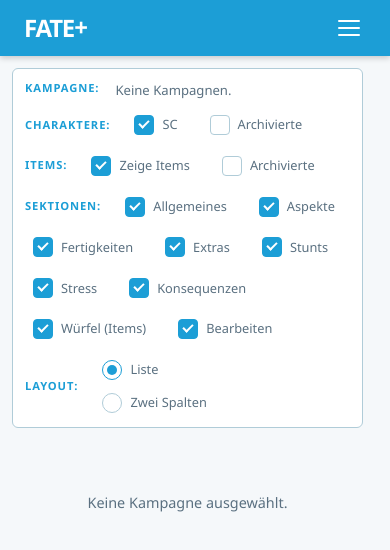
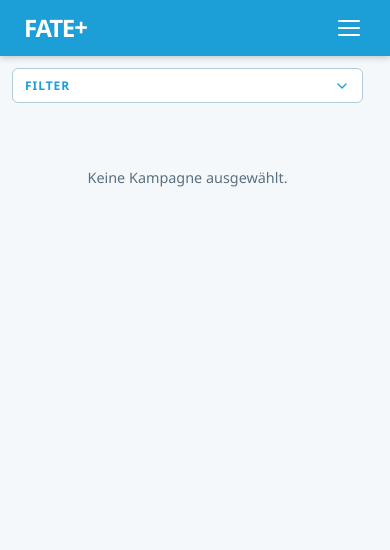
Before and after one commit to timengel/fate-copilot, a Vue app: page /dashboard in a window 390 px wide. Shown: the top 550 px of the page. Built offline with nearby package versions, Linux system fonts and the light colour scheme.

Commit message:
feat: improve responsive behavior of campaign, characters, skills

```diff
--- a/src/App.vue
+++ b/src/App.vue
@@ -156,7 +156,7 @@ watch(
   display: flex;
   align-items: center;
   gap: 0.4rem;
-  padding: 0.4rem;
+  padding: 0.4rem 0.55rem;
 }
 
 .nav-link-settings-label {
--- a/src/components/campaign/CampaignForm.vue
+++ b/src/components/campaign/CampaignForm.vue
@@ -167,6 +167,8 @@ function save() {
 
   .form-actions :deep(.fate-btn) {
     padding: 0;
+    width: var(--btn-size, 32px);
+    justify-content: center;
   }
 }
 </style>
--- a/src/components/shared/FateIcon.vue
+++ b/src/components/shared/FateIcon.vue
@@ -129,6 +129,11 @@ defineProps<{ name: ButtonIcon; size?: number }>();
       <rect x="8" y="2" width="8" height="4" rx="1" ry="1" />
     </template>
 
+    <template v-else-if="name === 'reset'">
+      <path d="M3 2v6h6" />
+      <path d="M3 13a9 9 0 1 0 3-7.7L3 8" />
+    </template>
+
     <template v-else-if="name === 'settings'">
       <circle cx="12" cy="12" r="3" />
       <path d="M19.4 15a1.65 1.65 0 0 0 .33 1.82l.06.06a2 2 0 0 1-2.83 2.83l-.06-.06a1.65 1.65 0 0 0-1.82-.33 1.65 1.65 0 0 0-1 1.51V21a2 2 0 0 1-4 0v-.09A1.65 1.65 0 0 0 9 19.4a1.65 1.65 0 0 0-1.82.33l-.06.06a2 2 0 0 1-2.83-2.83l.06-.06A1.65 1.65 0 0 0 4.68 15a1.65 1.65 0 0 0-1.51-1H3a2 2 0 0 1 0-4h.09A1.65 1.65 0 0 0 4.6 9a1.65 1.65 0 0 0-.33-1.82l-.06-.06a2 2 0 0 1 2.83-2.83l.06.06A1.65 1.65 0 0 0 9 4.68a1.65 1.65 0 0 0 1-1.51V3a2 2 0 0 1 4 0v.09a1.65 1.65 0 0 0 1 1.51 1.65 1.65 0 0 0 1.82-.33l.06-.06a2 2 0 0 1 2.83 2.83l-.06.06A1.65 1.65 0 0 0 19.4 9a1.65 1.65 0 0 0 1.51 1H21a2 2 0 0 1 0 4h-.09a1.65 1.65 0 0 0-1.51 1z" />
--- a/src/stores/gmMode.ts
+++ b/src/stores/gmMode.ts
@@ -1,9 +1,14 @@
+import { watch } from 'vue';
 import { defineStore } from 'pinia';
 import { useLocalStorage, useSessionStorage } from '@vueuse/core';
 
 export const useGMModeStore = defineStore('gmMode', () => {
   const isGMMode = useSessionStorage('gm-mode', false);
   const showGMToggle = useLocalStorage('gm-toggle-visible', false);
+
+  watch(showGMToggle, (visible) => {
+    if (!visible) isGMMode.value = false;
+  });
 
   function toggle() {
     isGMMode.value = !isGMMode.value;
--- a/src/types/index.ts
+++ b/src/types/index.ts
@@ -54,7 +54,8 @@ export type ButtonIcon =
   | 'upload'
   | 'copy'
   | 'paste'
-  | 'settings';
+  | 'settings'
+  | 'reset';
 
 // ============================================================
 // Domain Types
--- a/src/views/CharacterDetailView.vue
+++ b/src/views/CharacterDetailView.vue
@@ -134,7 +134,7 @@ function queryCharacterType(): CharacterType {
       <template v-else>
         <CharacterSheet :character="character">
           <template v-if="!isNew" #name-bar-actions>
-            <FateButton icon="edit" variant="outline" size="M" @click="toggleEdit"><span class="btn-label">Bearbeiten</span></FateButton>
+            <FateButton class="edit-btn" icon="edit" variant="outline" size="M" @click="toggleEdit"><span class="btn-label">Bearbeiten</span></FateButton>
             <FateButton icon="delete" variant="danger" size="M" @click="deleteCharacter" />
           </template>
         </CharacterSheet>
@@ -175,4 +175,16 @@ function queryCharacterType(): CharacterType {
   text-align: center;
   color: var(--fate-text-light);
 }
+
+@container main (width < 480px) {
+  .btn-label {
+    display: none;
+  }
+
+  :deep(.edit-btn) {
+    padding: 0;
+    width: var(--btn-size, 32px);
+    justify-content: center;
+  }
+}
 </style>
--- a/src/views/DashboardView.vue
+++ b/src/views/DashboardView.vue
@@ -9,6 +9,7 @@ import { useDashboardPreferencesStore } from '../stores/dashboardPreferences';
 import CharacterSheet from '../components/character/CharacterSheet.vue';
 import ItemSheet from '../components/character/ItemSheet.vue';
 import FateButton from '../components/shared/FateButton.vue';
+import FateIcon from '../components/shared/FateIcon.vue';
 import FateCheckbox from '../components/shared/FateCheckbox.vue';
 import FateDropdown from '../components/shared/FateDropdown.vue';
 import FateRadioButtonGroup from '../components/shared/FateRadioButtonGroup.vue';
@@ -33,6 +34,7 @@ const {
 } = storeToRefs(useDashboardPreferencesStore());
 
 const sidebarCollapsed = ref(false);
+const filtersOpen = ref(false);
 const editingCharacterId = ref<string | null>(null);
 const editingItemId = ref<string | null>(null);
 const characterFormRef = ref<InstanceType<typeof CharacterSheet>[]>([]);
@@ -218,6 +220,12 @@ onUnmounted(() => {
 
     <!-- Inline filters for small screens -->
     <div class="dashboard-filters-inline">
+      <button class="filters-toggle" @click="filtersOpen = !filtersOpen">
+        <span>Filter</span>
+        <FateIcon name="chevron-right" :size="16" class="filters-toggle-icon" :class="{ open: filtersOpen }" />
+      </button>
+
+      <div v-if="filtersOpen" class="filters-body">
         <div class="filters-inline-row">
           <span class="filters-inline-label">Kampagne:</span>
           <div v-if="allCampaigns.length === 0" class="campaign-select-empty">
@@ -260,6 +268,7 @@ onUnmounted(() => {
             v-model="layout"
             :options="[{ value: 'list', label: 'Liste' }, { value: 'grid', label: 'Zwei Spalten' }]"
           />
+        </div>
       </div>
     </div>
 
@@ -461,12 +470,49 @@ onUnmounted(() => {
 .dashboard-filters-inline {
   display: none;
   flex-direction: column;
-  gap: 0.5rem;
   margin-bottom: 1rem;
-  padding: 0.5rem 0.75rem;
   background: var(--fate-white);
   border: 1px solid var(--fate-border);
   border-radius: 6px;
+  overflow: hidden;
+}
+
+.filters-toggle {
+  display: flex;
+  align-items: center;
+  justify-content: space-between;
+  width: 100%;
+  padding: 0.5rem 0.75rem;
+  background: none;
+  border: none;
+  font-size: 0.75rem;
+  font-weight: 700;
+  text-transform: uppercase;
+  letter-spacing: 0.08em;
+  color: var(--fate-blue);
+  cursor: pointer;
+  font-family: inherit;
+}
+
+.filters-toggle:hover {
+  background: var(--fate-blue-light);
+}
+
+.filters-toggle-icon {
+  transition: transform 0.2s ease;
+  transform: rotate(90deg);
+}
+
+.filters-toggle-icon.open {
+  transform: rotate(270deg);
+}
+
+.filters-body {
+  display: flex;
+  flex-direction: column;
+  gap: 0.5rem;
+  padding: 0.5rem 0.75rem 0.75rem;
+  border-top: 1px solid var(--fate-border);
 }
 
 .filters-inline-row {
--- a/src/views/HomeView.vue
+++ b/src/views/HomeView.vue
@@ -312,8 +312,8 @@ function getCharCampaign(charId: string): string | null {
 
 .home-section {
   background: white;
-  border: 1px solid var(--fate-border);
   border-radius: 6px;
+  box-shadow: 0 2px 8px rgba(0, 0, 0, 0.1);
   display: flex;
   flex-direction: column;
   max-height: 520px;
@@ -334,7 +334,7 @@ function getCharCampaign(charId: string): string | null {
 
 .home-section :deep(.fate-btn--link) {
   flex-shrink: 0;
-  border-top: 1px solid var(--fate-border);
+  border-top: 1px solid var(--fate-light-border);
 }
 
 .section-header {
--- a/src/views/SkillsView.vue
+++ b/src/views/SkillsView.vue
@@ -6,6 +6,7 @@ import FateButton from '../components/shared/FateButton.vue';
 import FateHeader from '../components/shared/FateHeader.vue';
 import ConfirmDialog from '../components/shared/ConfirmDialog.vue';
 import { useConfirmDialog } from '../composables/useConfirmDialog';
+import FateIcon from '../components/shared/FateIcon.vue';
 import { useGMModeStore } from '../stores/gmMode';
 import type { SkillInfo } from '../types';
 
@@ -316,9 +317,7 @@ const selectedInfo = computed<SkillInfo | null>(() =>
 
 <template>
   <div class="list-view">
-    <FateHeader title="Fertigkeiten">
-      <FateButton v-if="gmModeStore.isGMMode" variant="danger" @click="resetToDefaults">Auf Standard zurücksetzen</FateButton>
-    </FateHeader>
+    <FateHeader title="Fertigkeiten" />
 
     <p class="skills-hint">
       Diese Fertigkeiten stehen in der Skill-Pyramide als Dropdown-Optionen zur Verfügung.
@@ -326,17 +325,16 @@ const selectedInfo = computed<SkillInfo | null>(() =>
 
     <div class="skills-manage">
       <div>
-        <div v-for="skill in sortedSkills" :key="skill" class="skill-manage-row">
+        <div
+          v-for="skill in sortedSkills"
+          :key="skill"
+          class="skill-manage-row"
+          :class="{ 'skill-manage-row--clickable': !!SKILL_INFO[skill] }"
+          @click="SKILL_INFO[skill] ? (infoSkill = skill) : undefined"
+        >
           <div class="skill-manage-label">
             <span class="skill-manage-name">{{ skill }}</span>
-            <FateButton
-              v-if="SKILL_INFO[skill]"
-              icon="info"
-              variant="secondary"
-              size="S"
-              :title="`Info zu ${skill}`"
-              @click="infoSkill = skill"
-            />
+            <FateIcon v-if="SKILL_INFO[skill]" name="info" :size="14" class="skill-info-icon" />
           </div>
           <div class="skill-manage-actions">
             <FateButton
@@ -362,6 +360,13 @@ const selectedInfo = computed<SkillInfo | null>(() =>
         />
         <FateButton :disabled="!newSkillName.trim()" @click="add">Hinzufügen</FateButton>
       </div>
+    </div>
+
+    <div v-if="gmModeStore.isGMMode" class="reset-btn-wrapper">
+      <FateButton variant="danger" icon="reset" @click="resetToDefaults">
+        <span class="reset-label-full">Auf Standard zurücksetzen</span>
+        <span class="reset-label-short">Zurücksetzen</span>
+      </FateButton>
     </div>
   </div>
 
@@ -409,7 +414,13 @@ const selectedInfo = computed<SkillInfo | null>(() =>
   border: 1px solid var(--fate-border);
   border-radius: 6px;
   overflow: hidden;
-  margin: 0 auto 6rem auto;
+  margin: 0 auto 3rem auto;
+}
+
+@container main (width < 480px) {
+  .skills-manage {
+    margin-bottom: 1.5rem;
+  }
 }
 
 .skill-manage-row {
@@ -418,11 +429,21 @@ const selectedInfo = computed<SkillInfo | null>(() =>
   justify-content: space-between;
   padding: 0.65rem 1rem;
   border-bottom: 1px solid var(--fate-blue-light);
+  transition: background 0.1s;
 }
 
-.skill-manage-row:hover {
+.skill-manage-row--clickable {
+  cursor: pointer;
+}
+
+.skill-manage-row--clickable:hover {
   background: var(--fate-hover-bg);
 }
+
+.skill-manage-row--clickable:active {
+  background: var(--fate-blue-light);
+}
+
 
 .skill-manage-actions {
   display: flex;
@@ -526,6 +547,11 @@ const selectedInfo = computed<SkillInfo | null>(() =>
   gap: 0.4rem;
 }
 
+.skill-info-icon {
+  color: var(--fate-text-light);
+  flex-shrink: 0;
+}
+
 .skill-manage-name {
   font-size: 1rem;
   font-weight: 500;
@@ -555,4 +581,24 @@ const selectedInfo = computed<SkillInfo | null>(() =>
 .skill-add-input:focus {
   border-color: var(--fate-blue);
 }
+
+.reset-btn-wrapper {
+  display: flex;
+  justify-content: flex-end;
+  margin-top: 0.75rem;
+}
+
+.reset-label-short {
+  display: none;
+}
+
+@container main (width < 480px) {
+  .reset-label-full {
+    display: none;
+  }
+
+  .reset-label-short {
+    display: inline;
+  }
+}
 </style>
```
Lines whose indentation alone changed are shown as unchanged.
